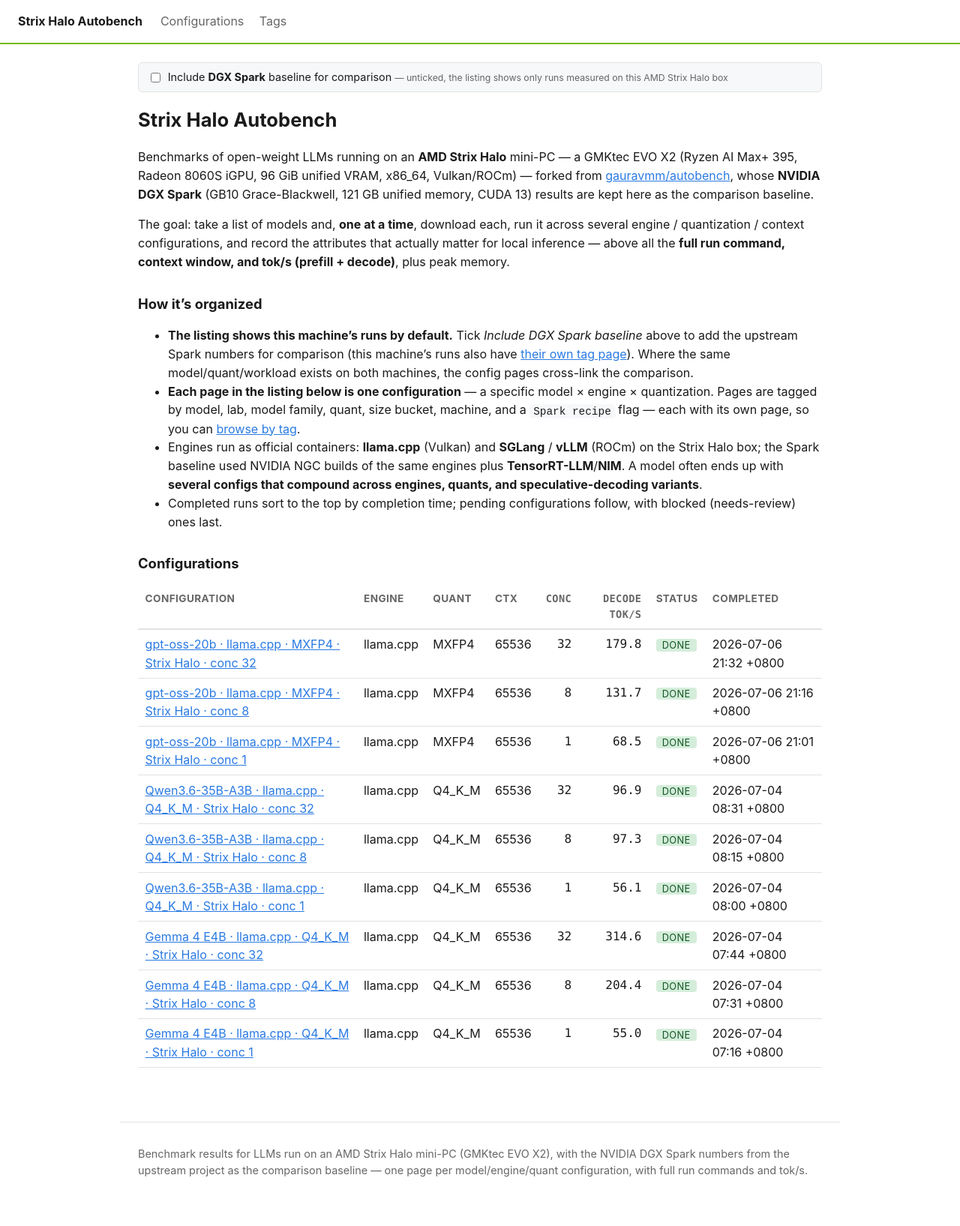
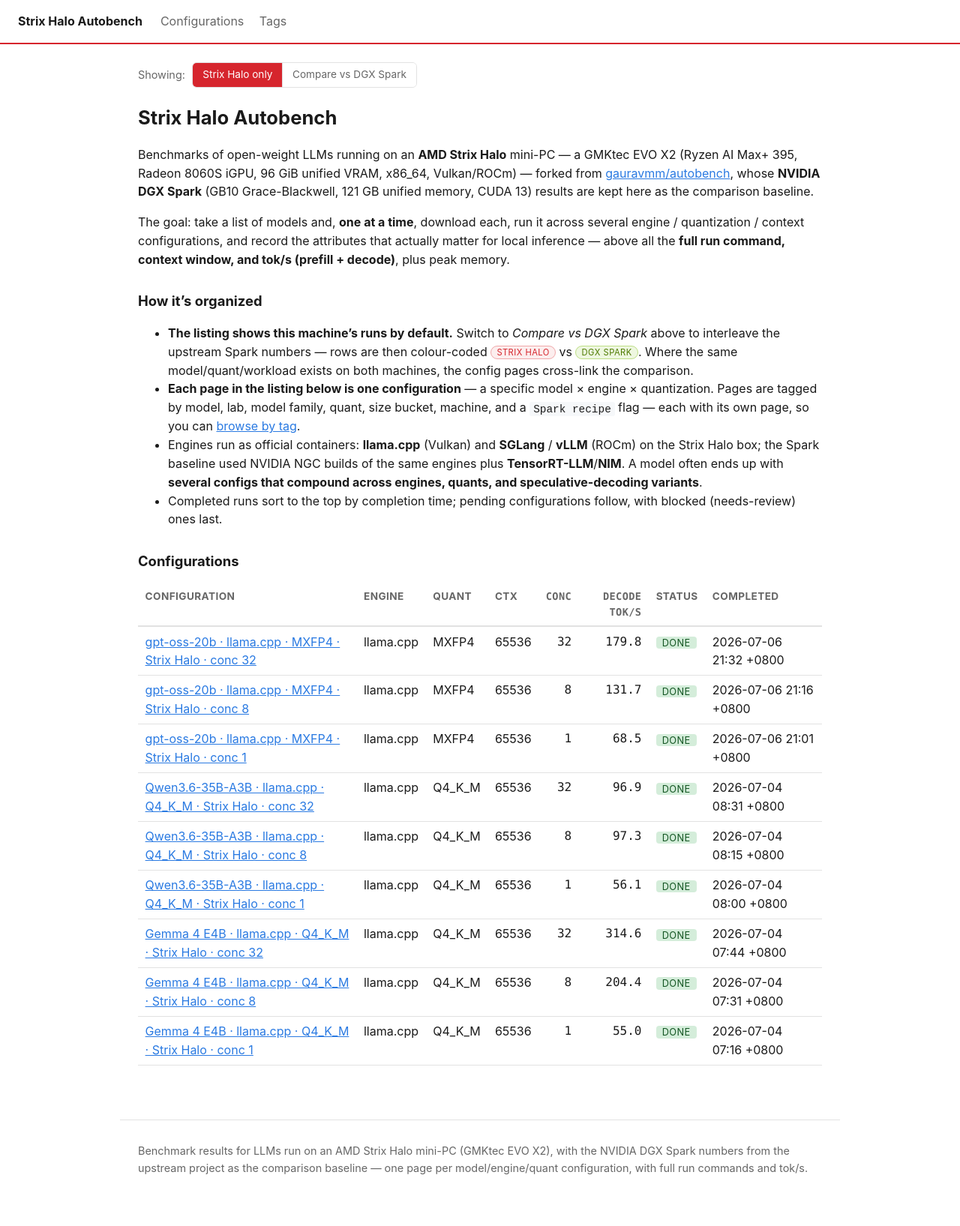
Before and after one commit to yjsoon/autobench, a Jekyll site: the page built from index.md, in a window 1280 px wide. Shown: the whole page at 75% size. Built offline with Jekyll 4.4.1, drawn with Linux system fonts in a browser that asks for light colours.

Commit message:
feat: colour-coded machine comparison view
Replace the checkbox with a segmented control (Strix Halo only /
Compare vs DGX Spark). In compare mode every row gets a machine badge,
an AMD-red or NVIDIA-green edge accent, a tinted baseline background,
and a legend; solo mode stays clean. Site accent switches to AMD red.

Co-Authored-By: Claude Fable 5 <noreply@anthropic.com>

```diff
--- a/_includes/config-table.html
+++ b/_includes/config-table.html
@@ -13,7 +13,9 @@
   <tbody>
   {% for c in _ordered %}
     <tr class="machine-{% if c.tags contains 'strix-halo' %}strix{% else %}spark{% endif %}">
-      <td><a href="{{ c.url | relative_url }}">{{ c.title }}</a></td>
+      <td><a href="{{ c.url | relative_url }}">{{ c.title }}</a>
+        {%- if c.tags contains 'strix-halo' %} <span class="machine-badge mb-strix">Strix Halo</span>
+        {%- else %} <span class="machine-badge mb-spark">DGX Spark</span>{% endif %}</td>
       <td>{{ c.engine | default: "—" }}{% if c.speculative %} + {{ c.speculative }}{% endif %}</td>
       <td>{{ c.quant | default: "—" }}</td>
       <td>{{ c.context | default: "—" }}</td>
--- a/_layouts/default.html
+++ b/_layouts/default.html
@@ -25,11 +25,15 @@
   </header>
   <main class="content">
     <div class="machine-filter" id="machine-filter" hidden>
-      <label>
-        <input type="checkbox" id="show-spark">
-        Include <strong>DGX Spark</strong> baseline for comparison
-      </label>
-      <span class="muted">— unticked, the listing shows only runs measured on this AMD Strix Halo box</span>
+      <span class="mf-label">Showing:</span>
+      <div class="mf-seg" role="group" aria-label="Machine filter">
+        <button type="button" class="mf-btn" id="mf-solo">Strix Halo only</button>
+        <button type="button" class="mf-btn" id="mf-compare">Compare vs DGX Spark</button>
+      </div>
+      <span class="mf-legend">
+        <span class="dot dot-strix"></span>this box (AMD Strix Halo)
+        <span class="dot dot-spark"></span>DGX Spark baseline
+      </span>
     </div>
     {{ content }}
   </main>
@@ -41,7 +45,8 @@
       var tables = document.querySelectorAll('table.listing');
       if (!tables.length) return;
       var bar = document.getElementById('machine-filter');
-      var box = document.getElementById('show-spark');
+      var solo = document.getElementById('mf-solo');
+      var compare = document.getElementById('mf-compare');
       bar.hidden = false;
 
       // Tag tables that contain no Strix Halo rows so the filter can hide the
@@ -68,13 +73,16 @@
         });
       }
 
-      box.checked = !document.documentElement.classList.contains('hide-spark');
-      box.addEventListener('change', function () {
-        document.documentElement.classList.toggle('hide-spark', !box.checked);
-        try { localStorage.setItem('autobench-show-spark', box.checked ? '1' : '0'); } catch (e) {}
+      function setMode(compareMode) {
+        document.documentElement.classList.toggle('hide-spark', !compareMode);
+        solo.setAttribute('aria-pressed', String(!compareMode));
+        compare.setAttribute('aria-pressed', String(compareMode));
+        try { localStorage.setItem('autobench-show-spark', compareMode ? '1' : '0'); } catch (e) {}
         updateCounts();
-      });
-      updateCounts();
+      }
+      solo.addEventListener('click', function () { setMode(false); });
+      compare.addEventListener('click', function () { setMode(true); });
+      setMode(!document.documentElement.classList.contains('hide-spark'));
     })();
   </script>
 </body>
--- a/assets/css/style.css
+++ b/assets/css/style.css
@@ -2,8 +2,10 @@
   --fg: #1a1a1a;
   --muted: #666;
   --bg: #fff;
-  --accent: #76b900;
-  /* NVIDIA green */
+  --accent: #d6252d;
+  /* AMD red — this box's colour; Spark baseline keeps NVIDIA green */
+  --amd: #d6252d;
+  --spark: #76b900;
   --border: #e2e2e2;
   --code-bg: #f6f8fa;
 }
@@ -194,29 +196,110 @@ pre code {
   background: #f8d7da;
   color: #721c24;
 }
-/* Machine filter: Strix Halo runs by default, DGX Spark baseline opt-in.
-   html.hide-spark is set before first paint by the head script. */
+/* Machine filter: Strix Halo runs by default, DGX Spark baseline opt-in via a
+   segmented control. html.hide-spark is set before first paint by the head script. */
 .machine-filter {
-  margin: 0 0 1rem;
-  padding: 0.5rem 0.75rem;
-  border: 1px solid var(--border);
-  border-radius: 6px;
-  background: var(--code-bg);
+  display: flex;
+  flex-wrap: wrap;
+  align-items: center;
+  gap: 0.6rem;
+  margin: 0 0 1.25rem;
   font-size: 0.9rem;
 }
 
-.machine-filter label {
-  cursor: pointer;
+.mf-label {
+  color: var(--muted);
 }
 
-.machine-filter input {
-  accent-color: var(--accent);
-  margin-right: 0.35rem;
-  vertical-align: -2px;
+.mf-seg {
+  display: inline-flex;
+  border: 1px solid var(--border);
+  border-radius: 6px;
+  overflow: hidden;
 }
 
+.mf-btn {
+  border: 0;
+  background: var(--bg);
+  padding: 0.35rem 0.8rem;
+  font: inherit;
+  font-size: 0.85rem;
+  cursor: pointer;
+  color: var(--muted);
+}
+
+.mf-btn + .mf-btn {
+  border-left: 1px solid var(--border);
+}
+
+.mf-btn[aria-pressed="true"] {
+  background: var(--accent);
+  color: #fff;
+}
+
+.mf-legend {
+  color: var(--muted);
+  font-size: 0.8rem;
+}
+
+.dot {
+  display: inline-block;
+  width: 0.6em;
+  height: 0.6em;
+  border-radius: 50%;
+  margin: 0 0.3em 0 0.9em;
+}
+
+.dot:first-child {
+  margin-left: 0;
+}
+
+.dot-strix { background: var(--amd); }
+.dot-spark { background: var(--spark); }
+
+html.hide-spark .mf-legend {
+  display: none;
+}
+
+/* Solo view: baseline rows, spark-only groups, and machine badges disappear. */
 html.hide-spark table.listing tr.machine-spark,
 html.hide-spark table.listing.spark-only,
-html.hide-spark .spark-only-heading {
+html.hide-spark .spark-only-heading,
+html.hide-spark table.listing .machine-badge {
   display: none;
 }
+
+/* Compare view: colour-code every row by machine. */
+html:not(.hide-spark) table.listing tr.machine-strix > td:first-child {
+  box-shadow: inset 3px 0 var(--amd);
+}
+
+html:not(.hide-spark) table.listing tr.machine-spark > td:first-child {
+  box-shadow: inset 3px 0 var(--spark);
+}
+
+html:not(.hide-spark) table.listing tr.machine-spark {
+  background: rgba(118, 185, 0, 0.05);
+}
+
+.machine-badge {
+  font-size: 0.7rem;
+  padding: 0.05rem 0.45rem;
+  border-radius: 999px;
+  text-transform: uppercase;
+  letter-spacing: 0.04em;
+  white-space: nowrap;
+  vertical-align: 1px;
+}
+
+.mb-strix {
+  background: rgba(214, 37, 45, 0.08);
+  color: var(--amd);
+  border: 1px solid rgba(214, 37, 45, 0.35);
+}
+
+.mb-spark {
+  background: rgba(118, 185, 0, 0.12);
+  color: #4e7a00;
+  border: 1px solid rgba(118, 185, 0, 0.4);
+}
--- a/index.md
+++ b/index.md
@@ -18,10 +18,11 @@ and tok/s (prefill + decode)**, plus peak memory.
 
 ## How it's organized
 
-- **The listing shows this machine's runs by default.** Tick *Include DGX Spark baseline*
-  above to add the upstream Spark numbers for comparison (this machine's runs also have
-  [their own tag page]({{ '/tags/strix-halo/' | relative_url }})). Where the same
-  model/quant/workload exists on both machines, the config pages cross-link the comparison.
+- **The listing shows this machine's runs by default.** Switch to *Compare vs DGX Spark*
+  above to interleave the upstream Spark numbers — rows are then colour-coded
+  <span class="machine-badge mb-strix">Strix Halo</span> vs
+  <span class="machine-badge mb-spark">DGX Spark</span>. Where the same model/quant/workload
+  exists on both machines, the config pages cross-link the comparison.
 - **Each page in the listing below is one configuration** — a specific model × engine ×
   quantization. Pages are tagged by model, lab, model family, quant, size bucket, machine, and a
   `Spark recipe` flag — each with its own page, so you can [browse by tag]({{ '/tags/' | relative_url }}).
```
